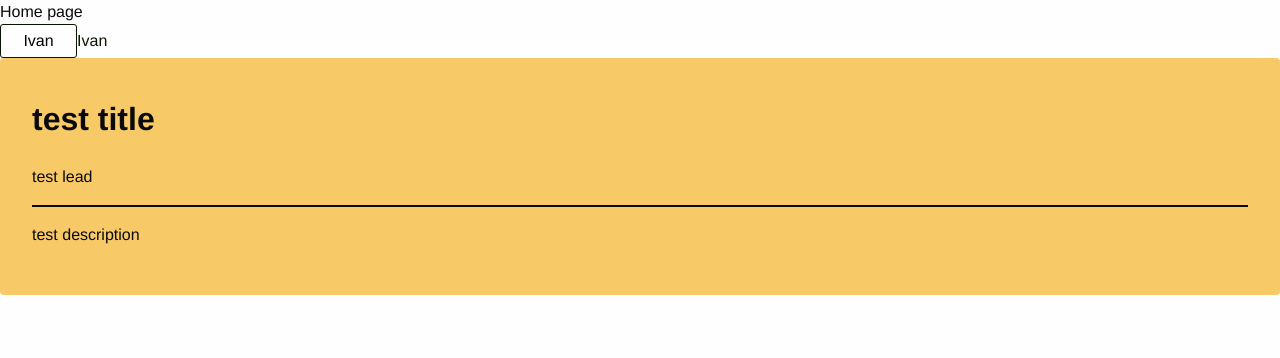
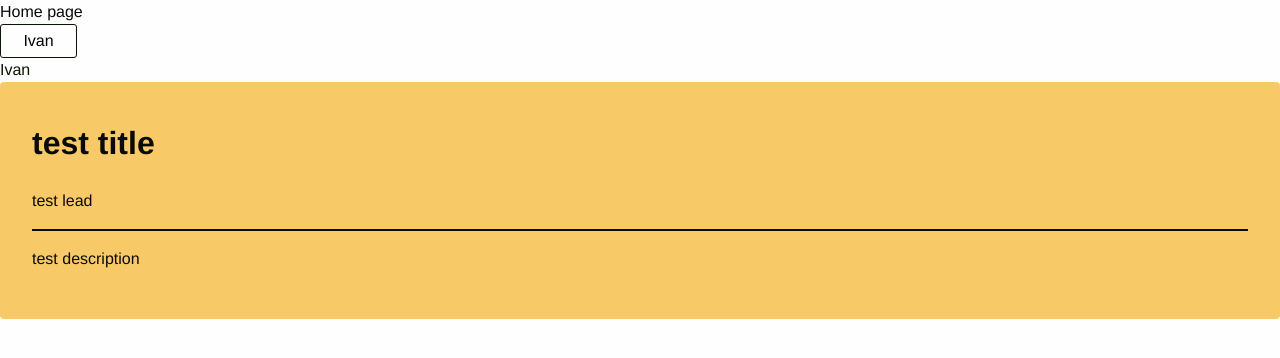
Before and after one commit to Navib/fubolPortfolio, a React app in the folder app/: page / in a window 1280 px wide. Shown: the top 358 px of the page. Built offline with nearby package versions, Linux system fonts and the light colour scheme; what react-router-redux would draw is missing.

Commit message:
stash  for merge

```diff
--- a/app/src/components/Common/Jumbotron/Jumbotron.js
+++ b/app/src/components/Common/Jumbotron/Jumbotron.js
@@ -1,7 +1,6 @@
 import React from 'react';
 import PropTypes from 'prop-types';
 import classnames from 'classnames';
-import GridX from '../GridX';
 import Cell from '../Cell';
 import styles from './Jumbotron.scss';
 
@@ -15,7 +14,6 @@ const propTypes = {
 
 const Jumbotron = ({ title, lead, description, rounded }) => {
   return (
-    <GridX>
     <Cell
       className={`large-12 ${styles.jumbotronBase} ${
         rounded ? styles.roundedCorners : null
@@ -26,7 +24,6 @@ const Jumbotron = ({ title, lead, description, rounded }) => {
       <hr className={styles.horizontalRule} />
       <p>{description}</p>
     </Cell>
-    </GridX>
   );
 };
 
--- a/app/src/components/Pages/Home/Home.js
+++ b/app/src/components/Pages/Home/Home.js
@@ -1,6 +1,7 @@
 import React from 'react';
 import GridContainer from '../../Common/GridContainer';
 import GridX from '../../Common/GridX';
+import Cell from '../../Common/Cell';
 import Button from '../../Common/Button';
 import Anchor from '../../Common/Anchor';
 import Jumbotron from '../../Common/Jumbotron';
@@ -8,15 +9,21 @@ import Jumbotron from '../../Common/Jumbotron';
 const Home = () => {
   return (
     <GridContainer>
-      <GridX gutters="grid-margin-x">Home page</GridX>
+      <GridX gutters="grid-margin-x">
+        Home page
+        <Cell className="large-8">
           <Button>Ivan</Button>
+        </Cell>
+        <Cell cellSize="auto">
           <Anchor>Ivan</Anchor>
+        </Cell>
         <Jumbotron
           title="test title"
           description="test description"
           lead="test lead"
           rounded
         />
+      </GridX>
     </GridContainer>
   );
 };
```
Lines whose indentation alone changed are shown as unchanged.
